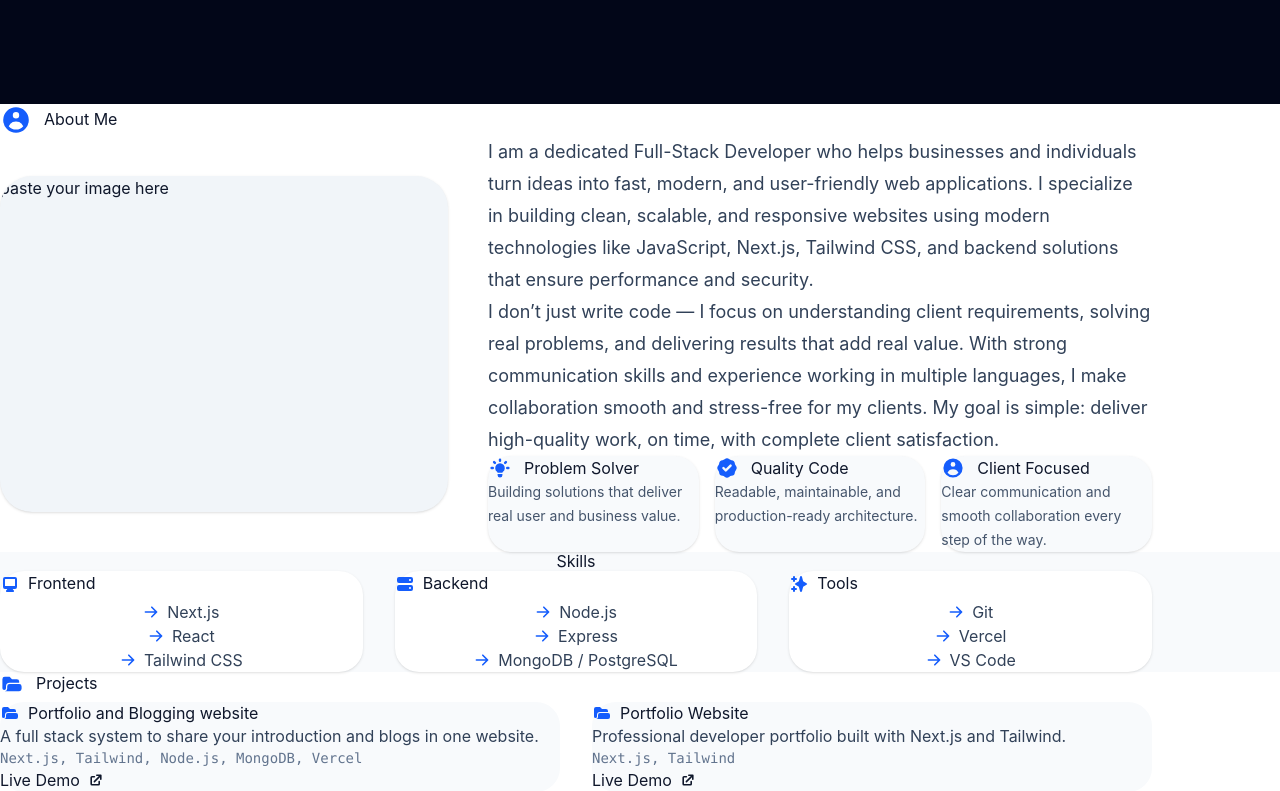
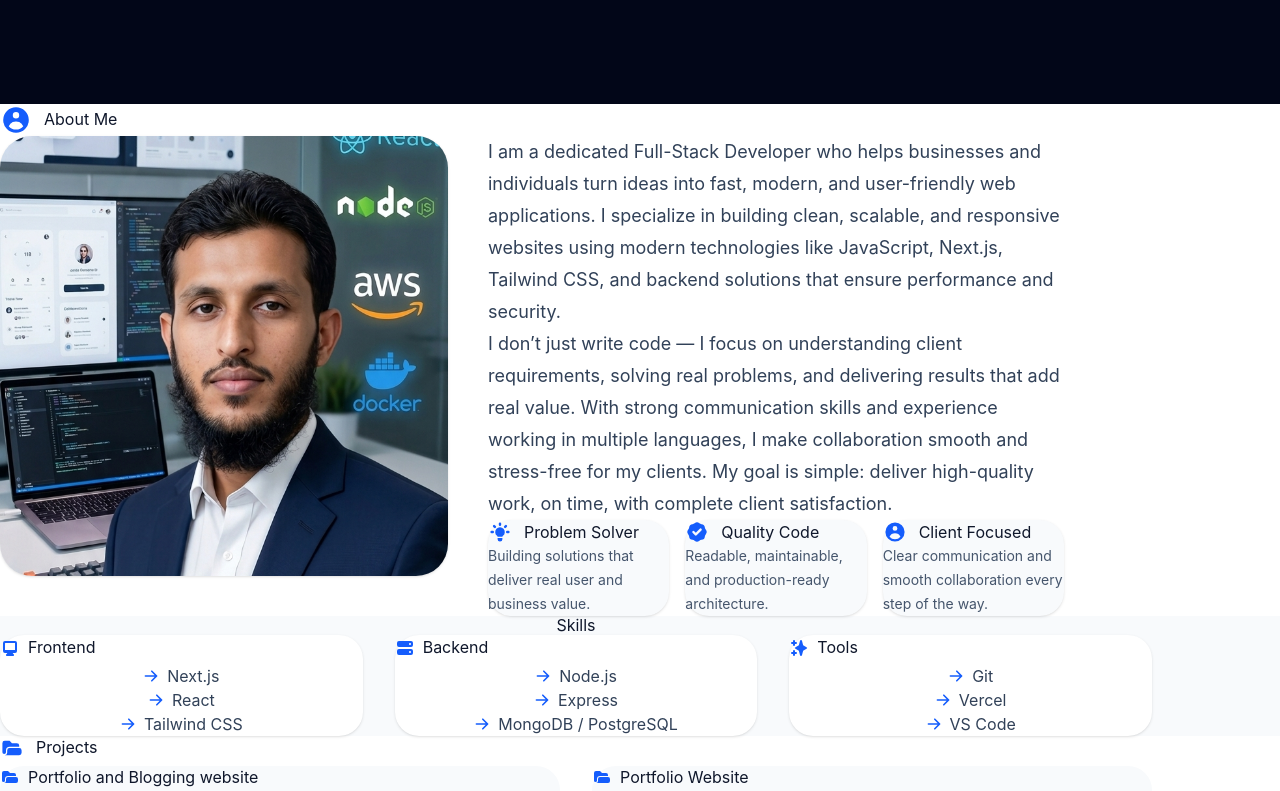
Before and after one commit to Ihsandanish024/Ihsan-portfolio, a Next.js app: page / in a window 1280 px wide. Shown: the part 640-1431 px from the top of the page. Built offline with nearby package versions, Linux system fonts and the light colour scheme.

Commit message:
image added

```diff
--- a/app/components/About.tsx
+++ b/app/components/About.tsx
@@ -1,4 +1,6 @@
+import Image from 'next/image';
 import { HiBadgeCheck, HiLightBulb, HiUserCircle } from 'react-icons/hi';
+import profilePic from '../../images/my portfolio picture.png';
 
 const highlights = [
   {
@@ -20,17 +22,23 @@ const highlights = [
 
 export default function About() {
   return (
-    <section id="about" className="bg-white py-24">
+    <section id="about" className="py-24 bg-white">
       <div className="max-w-6xl px-4 mx-auto">
         <h2 className="flex items-center gap-3 mb-8 text-3xl font-bold text-slate-900">
           <HiUserCircle className="w-8 h-8 text-blue-600" />
           About Me
         </h2>
-        <div className="flex flex-col items-start gap-10 md:flex-row md:items-center">
-          <div className="w-full max-w-md rounded-[2rem] aspect-[4/3] overflow-hidden bg-slate-100 shadow-sm md:flex-shrink-0">
-            {"paste your image here"}
+        <div className="flex flex-col items-start gap-10 md:flex-row md:items-start">
+          <div className="relative w-full max-w-md h-110 overflow-hidden rounded-[2rem] bg-slate-100 shadow-sm md:w-1/2 md:flex-shrink-0">
+            <Image
+              src={profilePic}
+              alt="Profile picture"
+              className="object-cover"
+              fill
+              sizes="(max-width: 768px) 100vw, 40vw"
+            />
           </div>
-          <div className="w-full">
+          <div className="w-full md:w-1/2">
             <p className="mb-8 text-lg leading-8 text-slate-700">
               I am a dedicated Full-Stack Developer who helps businesses and individuals turn ideas into fast, modern, and user-friendly web applications. I specialize in building clean, scalable, and responsive websites using modern technologies like JavaScript, Next.js, Tailwind CSS, and backend solutions that ensure performance and security.
               <br /> I don’t just write code — I focus on understanding client requirements, solving real problems, and delivering results that add real value. With strong communication skills and experience working in multiple languages, I make collaboration smooth and stress-free for my clients. My goal is simple: deliver high-quality work, on time, with complete client satisfaction.
@@ -39,7 +47,7 @@ export default function About() {
               {highlights.map((highlight) => {
                 const Icon = highlight.icon;
                 return (
-                  <div key={highlight.title} className="p-5 bg-slate-50 border border-slate-200 rounded-3xl shadow-sm">
+                  <div key={highlight.title} className="p-5 border shadow-sm bg-slate-50 border-slate-200 rounded-3xl">
                     <div className="flex items-center gap-3 mb-3 text-blue-600">
                       <Icon className="w-6 h-6" />
                       <h3 className="font-semibold text-slate-900">{highlight.title}</h3>
```
Also changed, not shown: images/WhatsApp Image 2026-02-01 at 9.09.28 AM.jpeg (deleted), images/my portfolio picture.png (added).
